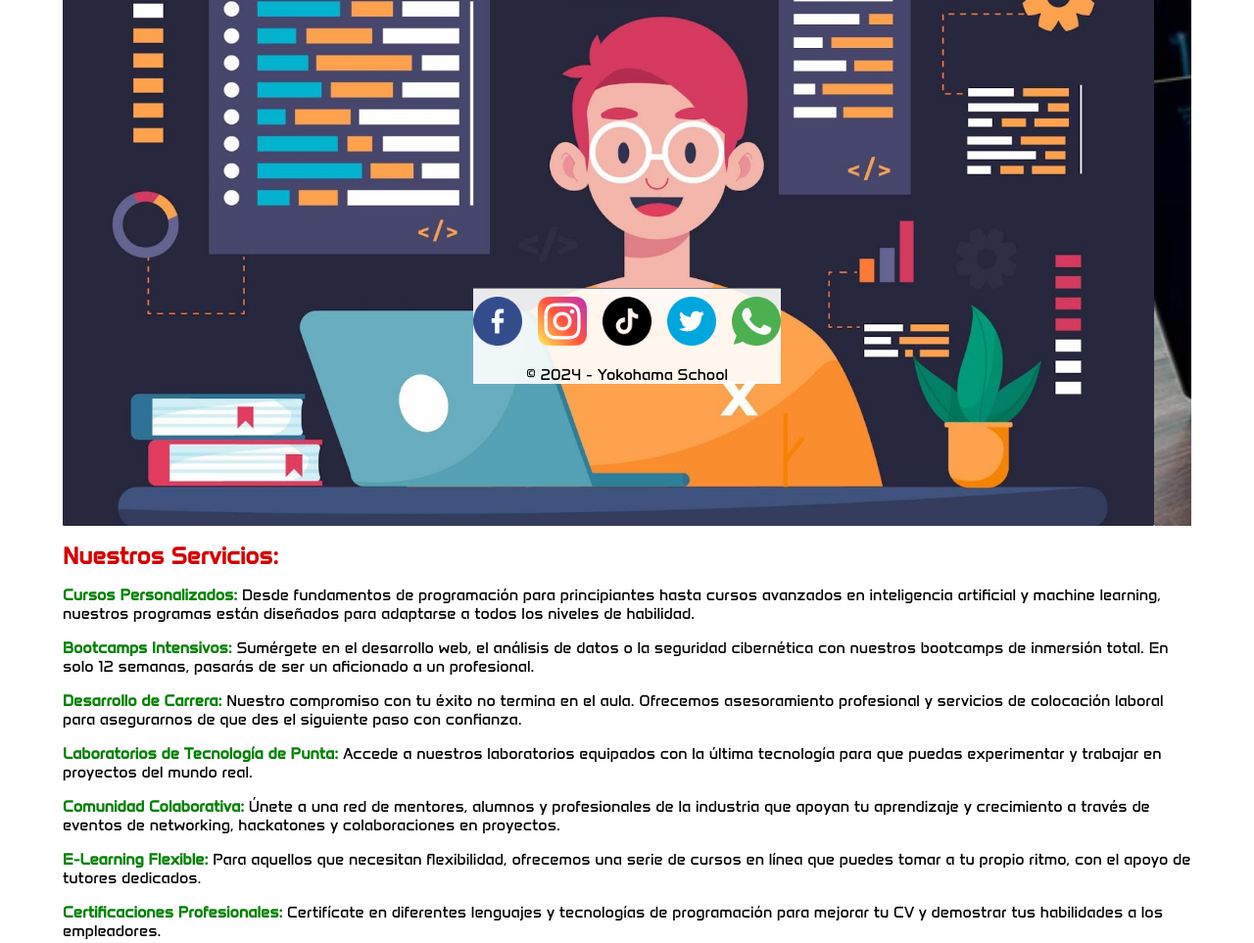
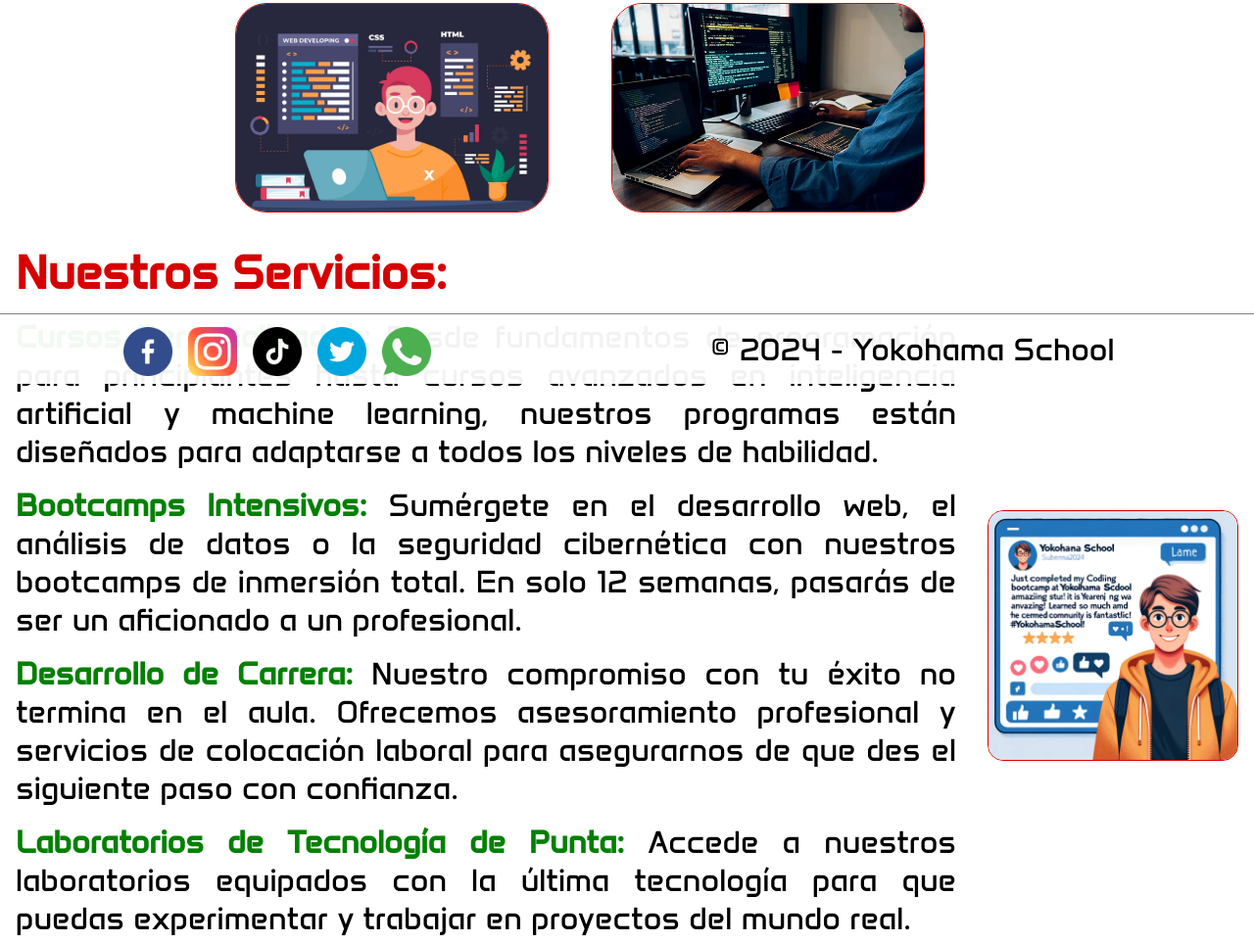
Before and after one commit to PabloBeRui/YokohamaSchool, a plain HTML site: page index.html in a window 1280 px wide. Shown: the part 408-1371 px from the top of the page at 98% size. Drawn offline with Linux system fonts and the light colour scheme.

Commit message:
Media query added

```diff
--- a/index.html
+++ b/index.html
@@ -23,15 +23,16 @@
           alt="Yokohama logo 🤫" />
       </div>
     </header>
+    <div id="asideSectionContainer">
       <section id="descriptionAndImgSection">
         <div id="description1">
           <p>
             En <strong>Yokohama School</strong>, nos enorgullecemos de ser una
-          institución de vanguardia dedicada a preparar a la próxima generación
-          de innovadores y pensadores del mundo de la programación. Con un
-          campus situado en el corazón del Silicon Valley tecnológico, ofrecemos
-          un ambiente estimulante lleno de oportunidades para aprender, crecer y
-          conectar.
+            institución de vanguardia dedicada a preparar a la próxima
+            generación de innovadores y pensadores del mundo de la programación.
+            Con un campus situado en el corazón del Silicon Valley tecnológico,
+            ofrecemos un ambiente estimulante lleno de oportunidades para
+            aprender, crecer y conectar.
           </p>
         </div>
 
@@ -48,14 +49,14 @@
             <li>
               <strong>Cursos Personalizados:</strong> Desde fundamentos de
               programación para principiantes hasta cursos avanzados en
-            inteligencia artificial y machine learning, nuestros programas están
-            diseñados para adaptarse a todos los niveles de habilidad.
+              inteligencia artificial y machine learning, nuestros programas
+              están diseñados para adaptarse a todos los niveles de habilidad.
             </li>
             <li>
               <strong>Bootcamps Intensivos:</strong> Sumérgete en el desarrollo
               web, el análisis de datos o la seguridad cibernética con nuestros
-            bootcamps de inmersión total. En solo 12 semanas, pasarás de ser un
-            aficionado a un profesional.
+              bootcamps de inmersión total. En solo 12 semanas, pasarás de ser
+              un aficionado a un profesional.
             </li>
             <li>
               <strong>Desarrollo de Carrera:</strong> Nuestro compromiso con tu
@@ -86,11 +87,12 @@
             </li>
           </ul>
           <p>
-          En <strong>Yokohama School</strong>, no solo te enseñamos a codificar,
-          te preparamos para ser un líder en la tecnología del mañana.
+            En <strong>Yokohama School</strong>, no solo te enseñamos a
+            codificar, te preparamos para ser un líder en la tecnología del
+            mañana.
             <strong
-            >¡<a href="#">Únete</a> a nosotros y comienza a construir tu futuro
-            hoy!</strong
+              >¡<a href="#">Únete</a> a nosotros y comienza a construir tu
+              futuro hoy!</strong
             >
           </p>
         </div>
@@ -100,7 +102,7 @@
           src="./resources/media/img/socialCommentwebp.webp"
           alt="Comentario positivo acerca de Yokohama School" />
       </aside>
-
+    </div>
     <footer>
       <div class="socialLinks">
         <a href="#"
--- a/style.css
+++ b/style.css
@@ -98,6 +98,7 @@ aside#asideId img {
   border-radius: 1rem;
   /* para no solapar ocn footer */
   margin-bottom: 5rem;
+  margin-top: 1rem;
 }
 
 /*! FOOTER  */
@@ -124,12 +125,87 @@ div.socialLinks {
 footer img {
   width: 50px;
 }
+/* ? MEDIA */
 
+@media (min-width: 768px) {
+  p,
+  li {
+    font-size: xx-large;
+    text-align: justify;
+    margin-bottom: 2rem;
+  }
+  h2 {
+    font-size: 3rem;
+    margin-top: 1rem;
+  }
+  body {
+    /* para que el footer no oculte el texto */
+    margin-bottom: 5rem;
+  }
+  /*! div h1 y logo */
+  #divNameAndLogo {
+    justify-content: flex-end;
+    gap: 2rem;
+  }
+  /*! div imagenes section */
 
-@media (min-width:768px){
+  #imgSection {
+    display: flex;
+    justify-content: center;
+    width: 90vw;
+    gap: 4rem;
+  }
 
+  #imgSection img {
+    width: 25vw;
+    flex: 0 0 auto;
+    border-radius: 2rem;
+    border: 1px solid #d60201;
+  }
 
+  #imgSection img:hover {
+    border: 3px solid #d60201;
+  }
+  /*! Contenedor del section y el aside */
 
+  #asideSectionContainer {
+    display: flex;
+  }
+  /*! ASIDE */
 
+  aside#asideId img {
+    width: 20vw;
+    border-radius: 1rem;
+    border: 1px solid #d60201;
+    margin-left: 2rem;
+    margin-top: 50rem;
+  }
 
+  aside#asideId img:hover {
+    border: 3px solid #d60201;
+  }
+  /*! SECTION con texto y fotos */
+
+  section {
+    width: 75vw;
+  }
+
+  /* !footer */
+  footer {
+    flex-direction: row;
+    position: fixed;
+    bottom: 0;
+    width: 100vw;
+    justify-content: space-around;
+    background-color: rgb(255, 255, 255, 0.95);
+  }
+  footer img:hover {
+    width: 3rem;
+    filter: drop-shadow(2px 2px 2px #d60201);
+  }
+
+  /* cambio margin de p para que no aparezca arriba en footer */
+  footer p {
+    margin: 1rem;
+  }
 }
```
Lines whose indentation alone changed are shown as unchanged.
